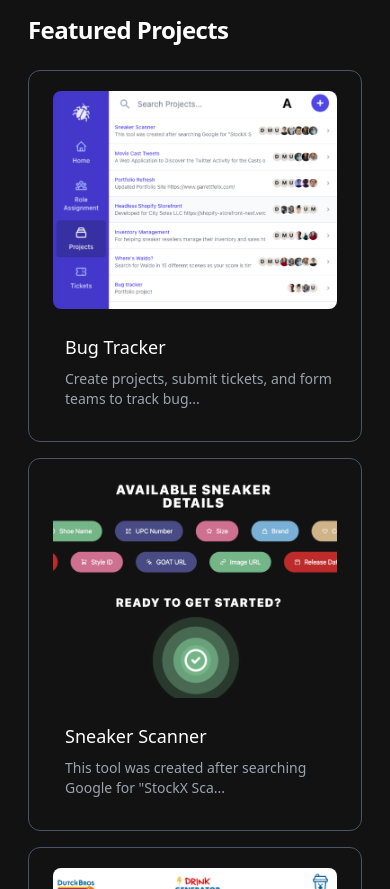
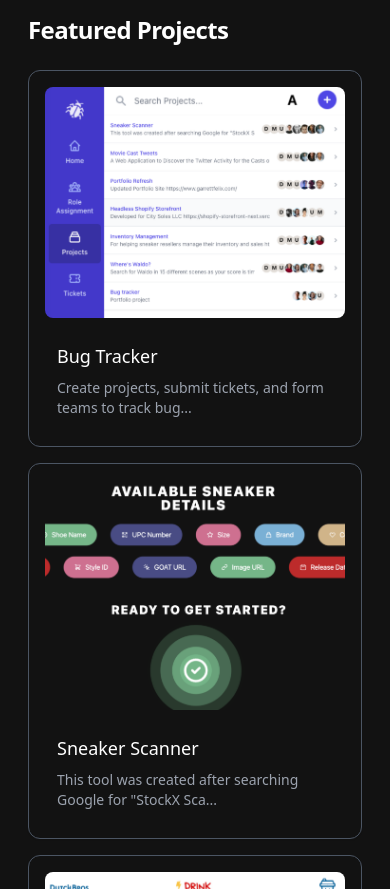
Before and after one commit to GarrettGarrett/Portfolio-V2, a Next.js app: page / in a window 390 px wide. Shown: the part 474-1363 px from the top of the page. Built offline with nearby package versions, Linux system fonts and the light colour scheme; no server answers.

Commit message:
adds twitter to footer

```diff
--- a/components/Footer.js
+++ b/components/Footer.js
@@ -31,6 +31,10 @@ function Footer() {
                     <a className="text-gray-500 hover:text-gray-600 transition" target="_blank"
                     rel="noreferrer" href="https://www.linkedin.com/in/garrettfelix/">LinkedIn</a>
                 </div>
+                <div className='flex flex-col space-y-4'>
+                    <a className="text-gray-500 hover:text-gray-600 transition" target="_blank"
+                    rel="noreferrer" href="https://twitter.com/garrettfelix">Twitter</a>
+                </div>
 
         </div>
 
--- a/components/ProjectsGrid.js
+++ b/components/ProjectsGrid.js
@@ -2,11 +2,11 @@ import { useState } from 'react'
 import ShowModal from '../components/ShowModal'
 import Link from 'next/link'
 
-function returnMaxChar(string, maxChar){
-  if (string?.length < maxChar){
+function returnMaxChar(string, maxChar) {
+  if (string?.length < maxChar) {
     return string
   } else {
-    return string?.substring(0, maxChar) + "..."
+    return string?.substring(0, maxChar) + '...'
   }
 }
 
@@ -16,34 +16,31 @@ const projects = [
     name: 'Bug Tracker',
     role: 'Create projects, submit tickets, and form teams to track bugs in your next software product.',
     onlyOneButton: false,
-    imageUrl:
-      '/static/images/bug_tracker.png',
+    imageUrl: '/static/images/bug_tracker.png',
     href: 'https://bug-tracker-tau.vercel.app/',
     github: 'https://github.com/GarrettGarrett/bug-tracker',
-      button_title:"Github",
-    gif: 'static/images/buggif.gif'
+    button_title: 'Github',
+    gif: 'static/images/buggif.gif',
   },
   {
     name: 'Sneaker Scanner',
     onlyOneButton: false,
     role: 'This tool was created after searching Google for "StockX Scanner" and finding no results. My hope is this tool can make inventory management easier for fellow sneaker resellers',
-    imageUrl:
-      '/static/images/sneakerscanlandingpage.png',
+    imageUrl: '/static/images/sneakerscanlandingpage.png',
     href: 'https://sneaker-upc-api.vercel.app',
     github: 'https://github.com/GarrettGarrett/sneaker-upc-api',
-      button_title:"Github",
-    gif: 'static/images/sneakerscangif.gif'
+    button_title: 'Github',
+    gif: 'static/images/sneakerscangif.gif',
   },
   {
     name: 'Dutch Bros Drink Generator',
     onlyOneButton: false,
     role: 'Random drink generator for Dutch Bros Coffee.',
-    imageUrl:
-      '/static/images/dutchbros.png',
+    imageUrl: '/static/images/dutchbros.png',
     href: 'https://dutch-bros-drink-generator.vercel.app/',
     github: 'https://github.com/GarrettGarrett/dutch-bros-drink-generator',
-      button_title:"Github",
-    gif: 'static/images/coffegif.gif'
+    button_title: 'Github',
+    gif: 'static/images/coffegif.gif',
   },
   // More projects...
 ]
@@ -55,8 +52,10 @@ const projects = [
 
   return (
     <>
-        <ShowModal open={open} setOpen={setOpen} project={project}/>
-     <h1 className="pb-5 font-bold text-2xl md:text-4xl tracking-tight mb-1 text-white dark:text-white">Featured Projects</h1>
+      <ShowModal open={open} setOpen={setOpen} project={project} />
+      <h1 className="mb-1 pb-5 text-2xl font-bold tracking-tight text-white dark:text-white md:text-4xl">
+        Featured Projects
+      </h1>
       <div className="grid grid-cols-1 gap-4 sm:grid-cols-2 md:grid-cols-3">
 
         {projects.map((project, index) => (
@@ -70,32 +69,42 @@ const projects = [
               setOpen(true)
             }}
             key={project.name}
-            className="relative rounded-xl border border-gray-600  px-6 py-5 shadow-sm items-center space-x-3 hover:border-white focus-within:ring-3 focus-within:ring-offset-3 focus-within:ring-white"
+            className="focus-within:ring-3 focus-within:ring-offset-3 relative items-center  space-x-3 rounded-xl border border-gray-600
+            px-4 py-4
+            sm:px-6 sm:py-5
+            shadow-sm focus-within:ring-white hover:border-white"
           >
             <div className="flex-shrink-0">
-              {
-                hovering == index ?
+              {hovering == index ? (
                 <img className="w-full rounded-lg " src={project.gif} alt="" />
-                :
-                <img className="w-full rounded-lg" src={project.imageUrl} alt="" />
-              }
+              ) : (
+                <img
+                  className="w-full rounded-lg"
+                  src={project.imageUrl}
+                  alt=""
+                />
+              )}
             </div>
-            <div className="pt-4 -mb-4 sm:-mb-0 flex-1 min-w-0 h-32 overflow-hidden">
-              <a href="#" className="focus:outline-none">
+            <div className="-mb-4 h-32 min-w-0 flex-1 overflow-hidden
+            pt-4 sm:-mb-0">
+              <a  className="focus:outline-none">
                 <span className="absolute inset-0" aria-hidden="true" />
-                <p className=" py-2 text-lg font-medium text-white ">{project.name}</p>
-                <p className=" text-sm text-gray-400 ">{returnMaxChar(project.role, 60)}</p>
+                <p className=" py-2 text-lg font-medium text-white ">
+                  {project.name}
+                </p>
+                <p className=" text-sm text-gray-400 ">
+                  {returnMaxChar(project.role, 60)}
+                </p>
               </a>
             </div>
           </div>
         ))}
       </div>
-      <Link
-      href="/projects"
-      >
-      <a className="flex mt-7 text-gray-600 dark:text-gray-400 leading-7 rounded-lg hover:text-gray-800 dark:hover:text-gray-200 transition-all h-6">View all projects &rarr;</a>
+      <Link href="/projects">
+        <a className="mt-7 flex h-6 rounded-lg leading-7 text-gray-600 transition-all hover:text-gray-800 dark:text-gray-400 dark:hover:text-gray-200">
+          View all projects &rarr;
+        </a>
       </Link>
-
     </>
   )
 }
```
Lines whose indentation alone changed are shown as unchanged.
